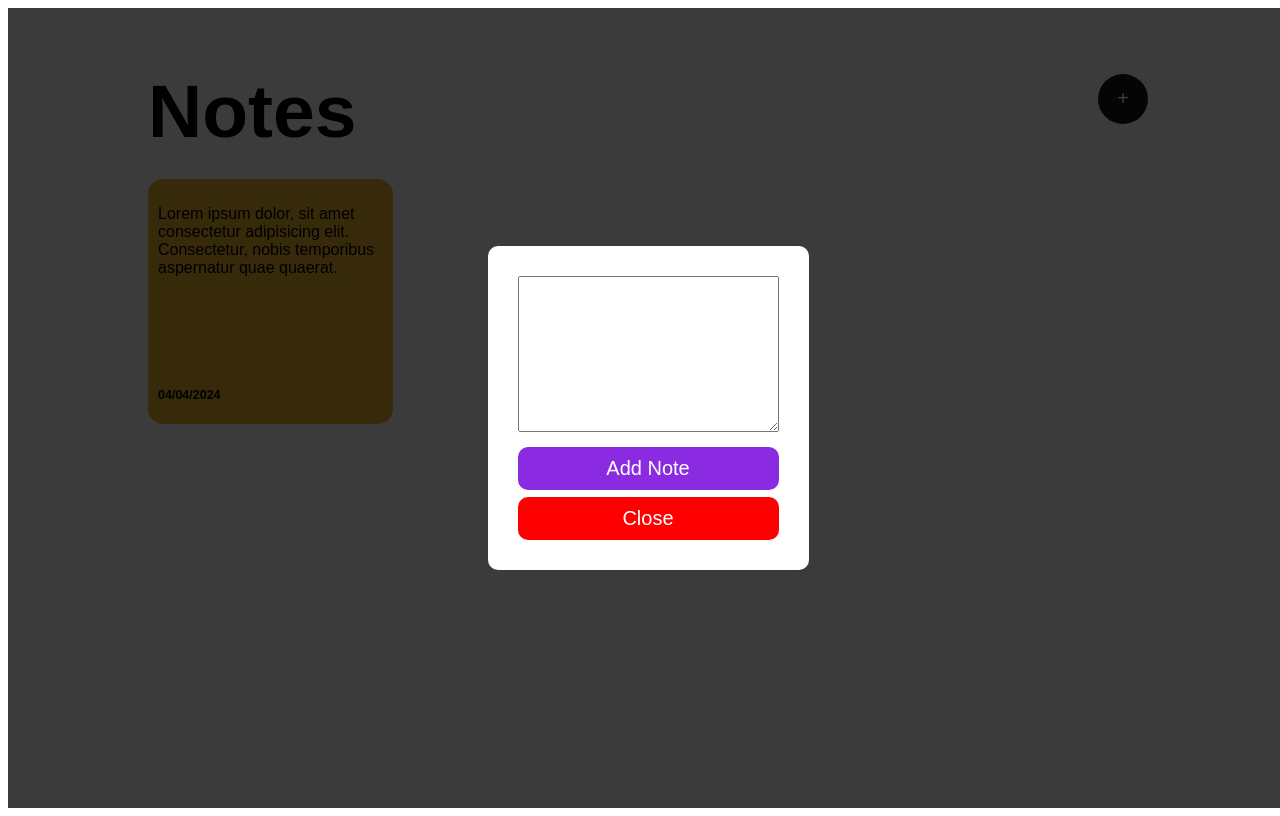
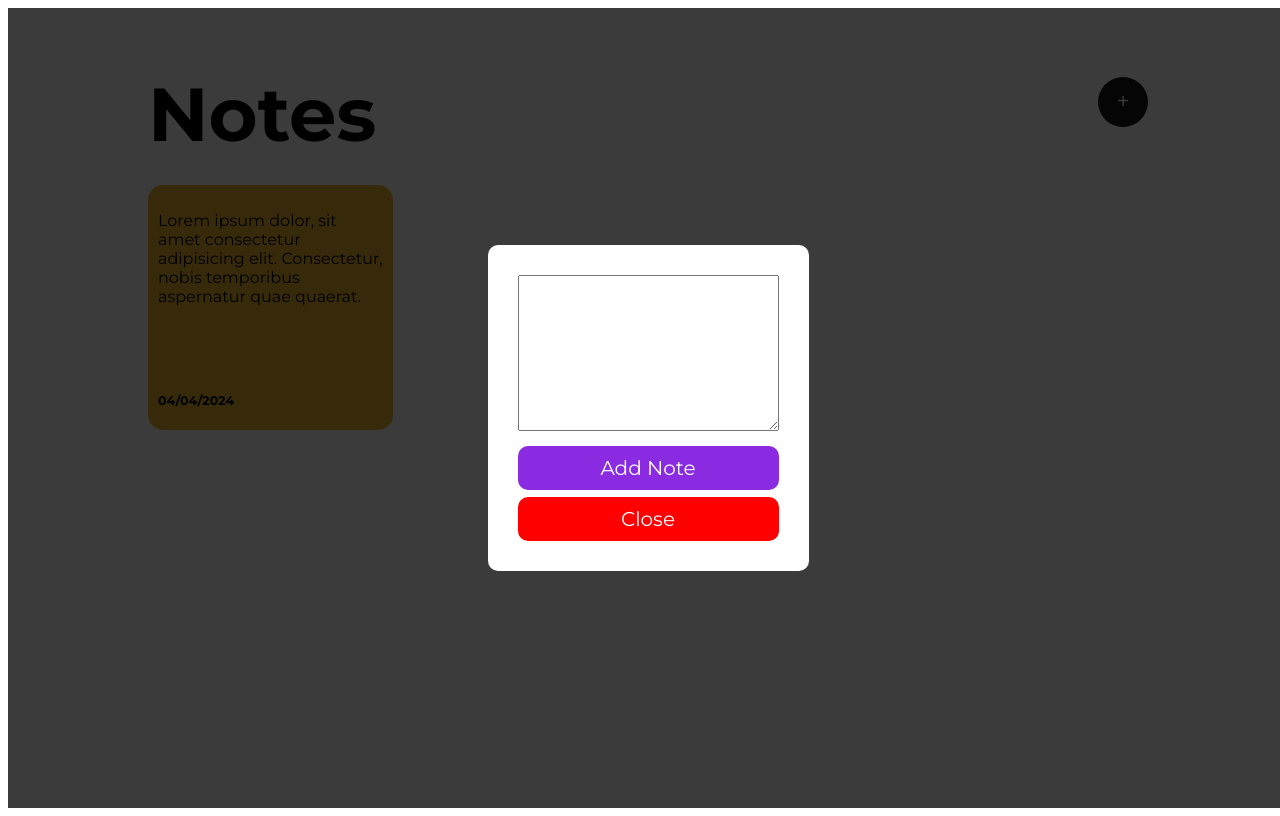
Before and after one commit to NkABO074/VuePratice-Note-app, a Vue app: page / in a window 1280 px wide. Built offline with nearby package versions, Linux system fonts and the light colour scheme.

Commit message:
remove the default CSS and add a font

```diff
--- a/src/assets/main.css
+++ b/src/assets/main.css
@@ -1,2 +1,3 @@
 /* main.css */
-/* @import './base.css'; */
+/* @import './base.css';  */
+@import url('https://fonts.googleapis.com/css2?family=Montserrat:ital,wght@0,100..900;1,100..900&display=swap');
```
